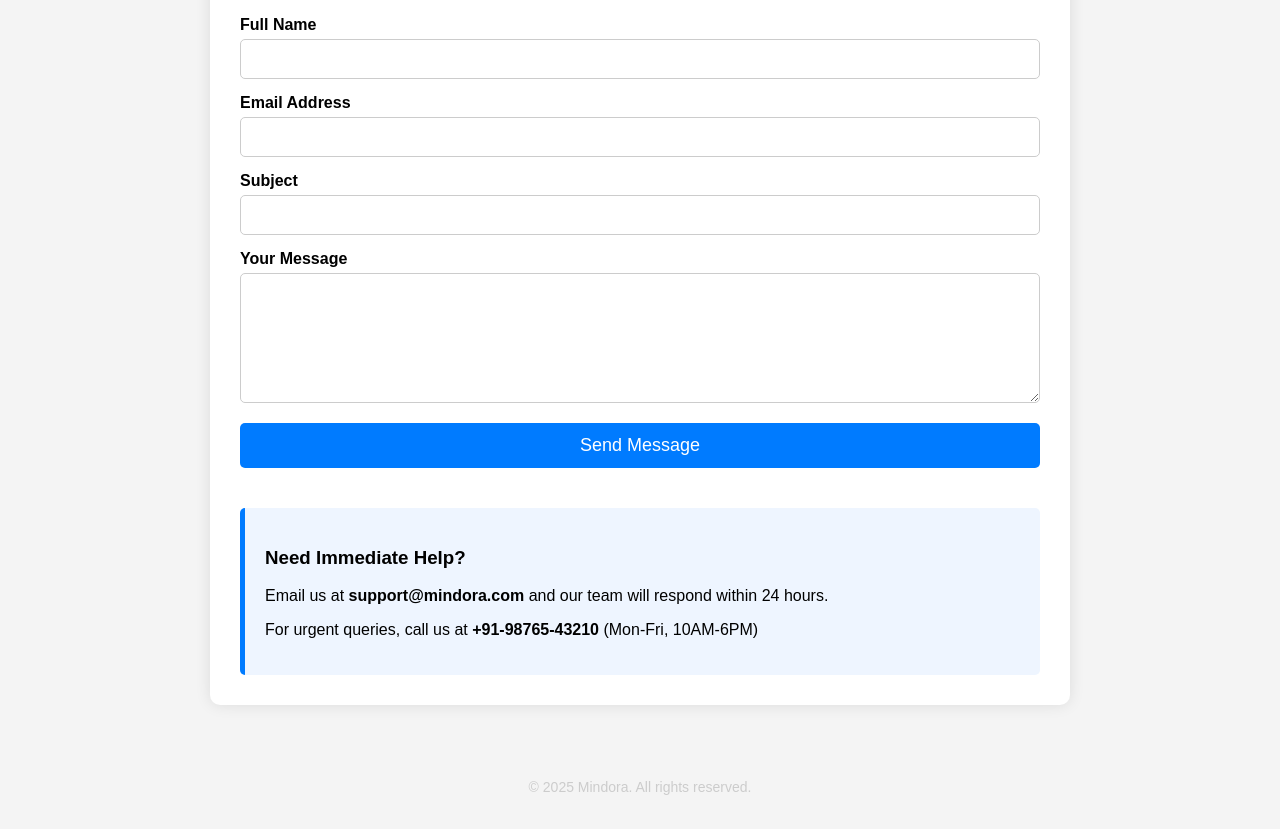
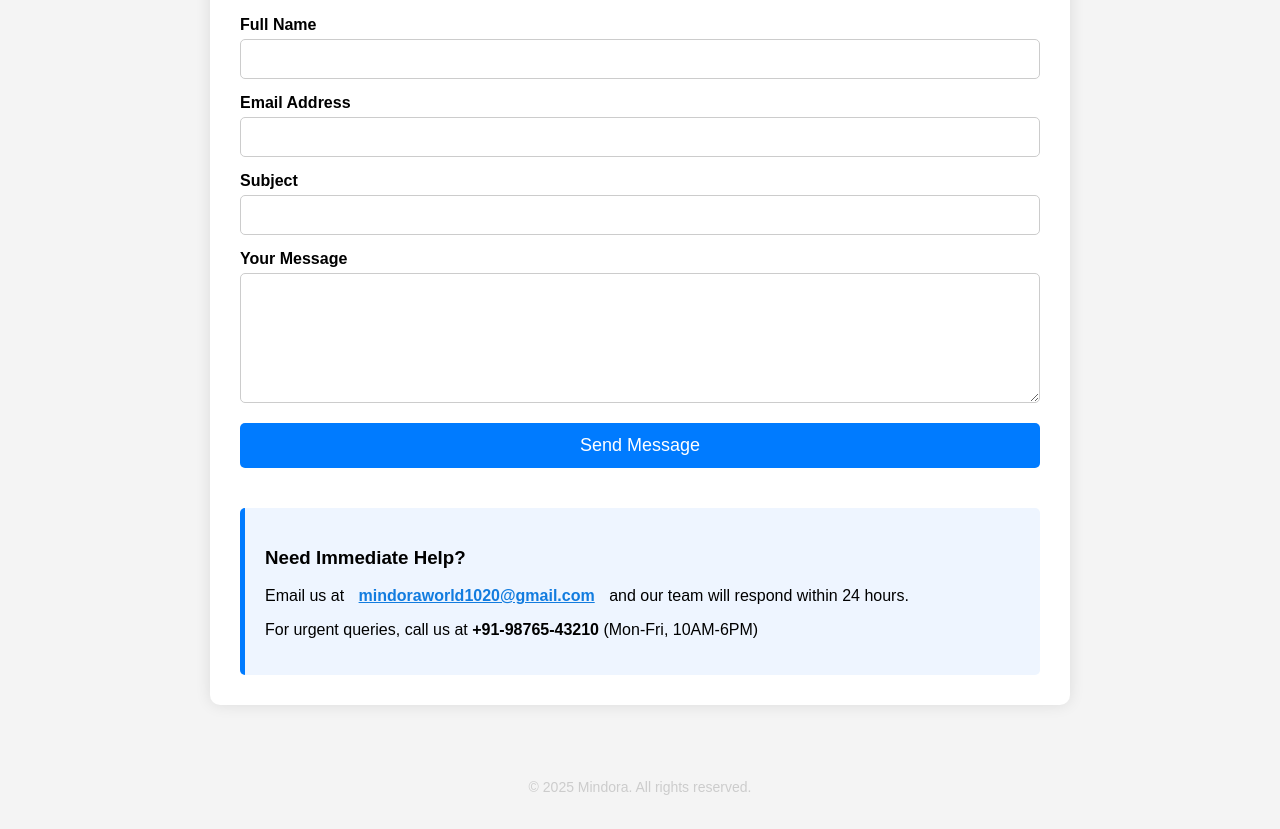
Before and after one commit to Anand-7-cyber/Student_App, a website: page public/contact.html in a window 1280 px wide. Shown: the part 217-1046 px from the top of the page. Drawn offline with Linux system fonts and the light colour scheme.

Commit message:
added a potfolio website

```diff
--- a/public/contact.html
+++ b/public/contact.html
@@ -117,6 +117,17 @@
             animation: fadeInUp 1.2s ease-out;
         }
 
+        .highlight-email {
+            color: #127cdf;
+            /* Gmail red */
+            font-weight: bold;
+            background-color: rgba(0, 0, 0, 0);
+            padding: 5px 10px;
+            border-radius: 8px;
+            font-family: 'Arial', sans-serif;
+        }
+
+
         /* Footer */
         footer {
             text-align: center;
@@ -168,7 +179,8 @@
 
         <div class="support-info">
             <h3>Need Immediate Help?</h3>
-            <p>Email us at <strong>support@mindora.com</strong> and our team will respond within 24 hours.</p>
+            <p>Email us at <strong><a href="mailto:mindoraworld1020@gmail.com" class="highlight-email">mindoraworld1020@gmail.com</a>
+                </strong> and our team will respond within 24 hours.</p>
             <p>For urgent queries, call us at <strong>+91-98765-43210</strong> (Mon-Fri, 10AM-6PM)</p>
         </div>
     </div>
```
Also changed, not shown: public/dashboard.html (+1 -0 lines), public/portfolio.html (added).
